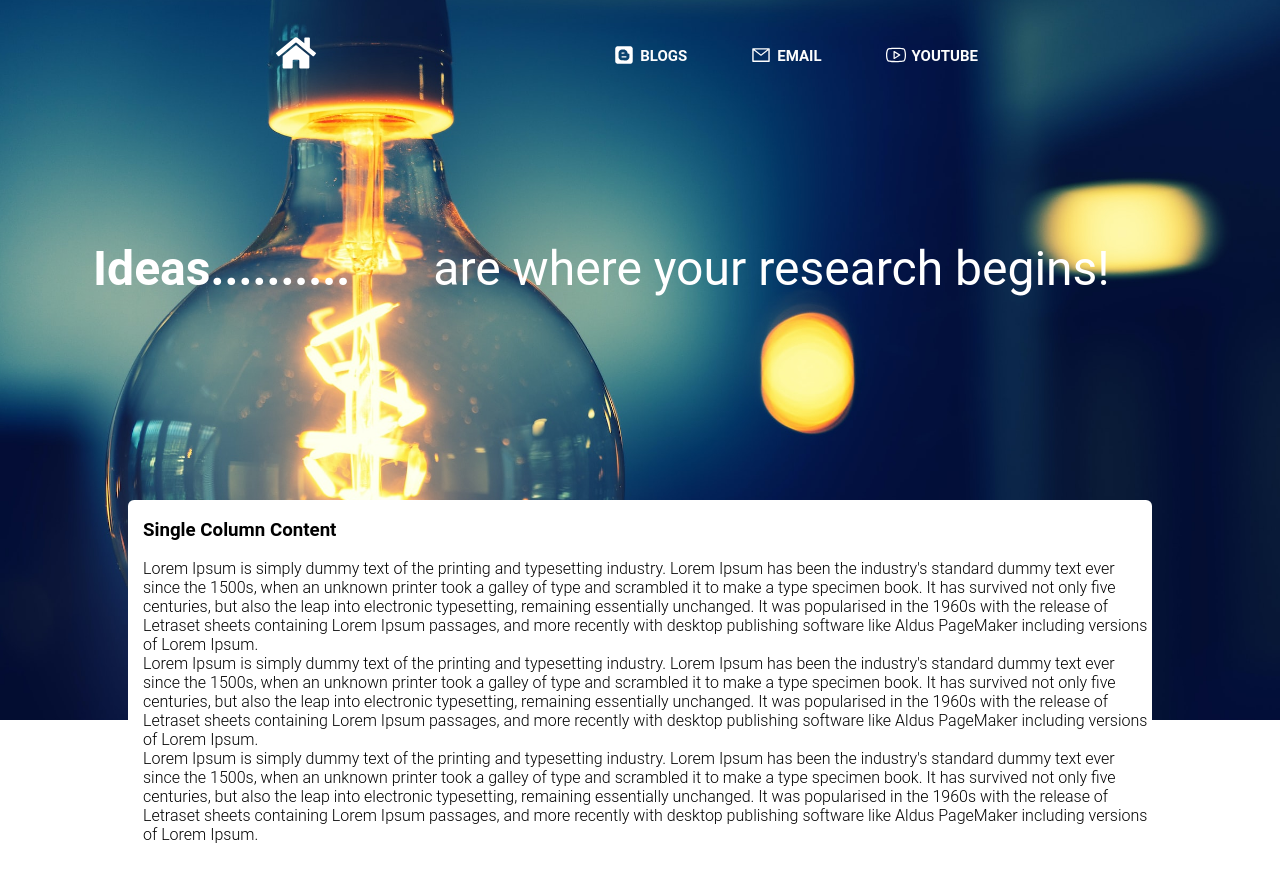
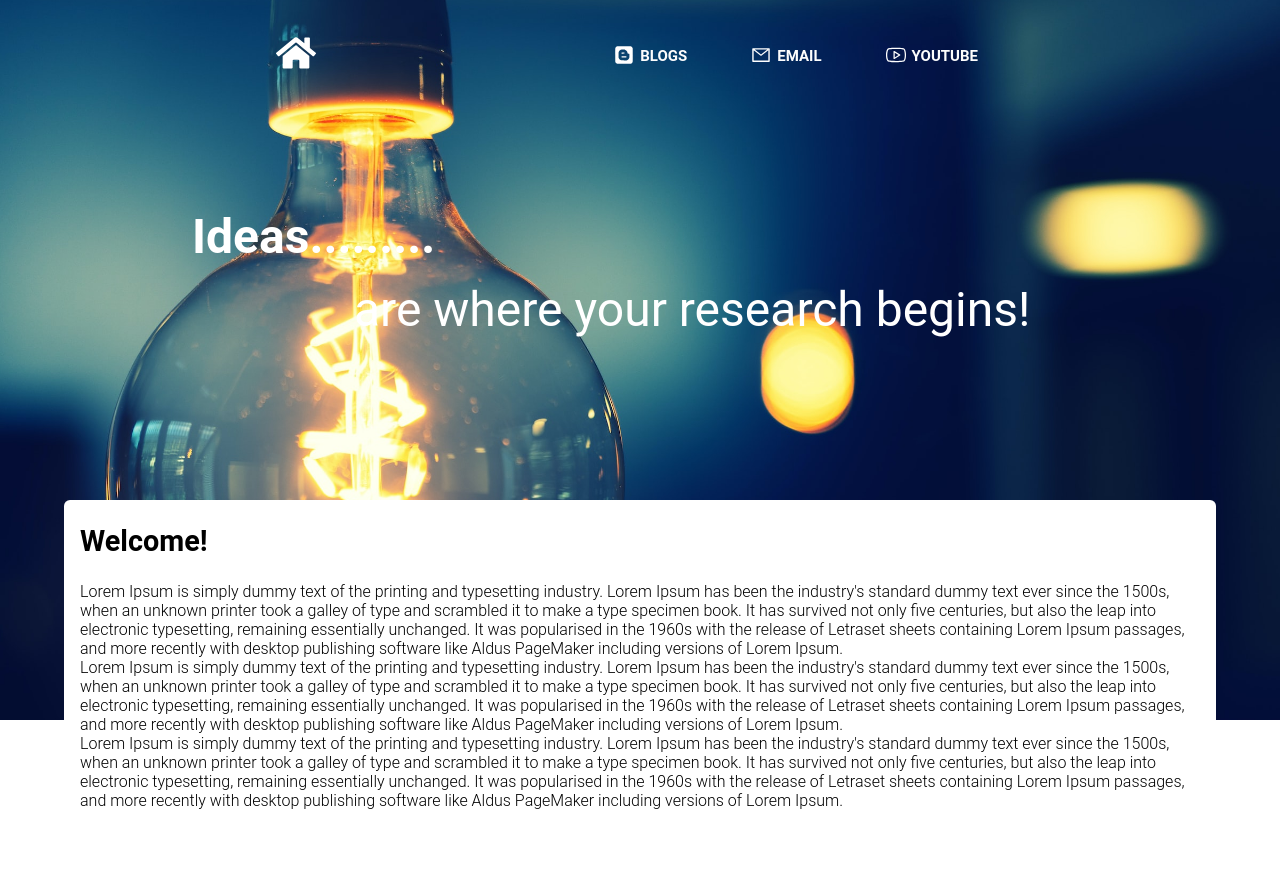
Before and after one commit to webncyber/myresearchcenter, a React (Create React App) app: page / in a window 1280 px wide. Shown: the top 882 px of the page. Built offline with nearby package versions, Linux system fonts and the light colour scheme.

Commit message:
update hero and single col content

```diff
--- a/src/Styles/Layout.scss
+++ b/src/Styles/Layout.scss
@@ -1,6 +1,6 @@
 @import './Images.scss';
-@import '../components/Hero/hero.scss';
-@import '../components/navbar/navbar.scss';
+@import '../components/Hero/style.scss';
+@import '../components/navbar/style.scss';
 
 body{
     font-family: roboto,helvetica,arial,sans-serif;
@@ -21,23 +21,21 @@ body{
 
 }
 
-
 .heading-section{
     width: 100%;
 }
+
 .content-section{
-
     background-color: rgb(255, 255, 255);
     border-radius: 6px;
-    width: 80%;
+    width: 90%;
     position: absolute;
 
     @media screen and (max-width: 660px) {
-        top: 390px;
+        top: 400px;
       }
 
       @media screen and (min-width: 660px) {
         top: 500px;
       }
-
 }
--- a/src/components/Hero/hero.scss
+++ /dev/null
@@ -1,32 +0,0 @@
-
-.hero{
-    border: 0;
-    height: 90vh;
-    margin: 0;
-    display: flex;
-    padding: 0;
-/*     overflow: hidden;
-    position: relative; */
-    max-height: 1000px;
-    align-items: baseline;
-    background-size: cover;
-    background-position: center center;
-
-    h1{
-        width: 50%;
-        text-align: center;
-        color: white;
-        font-weight: bold;
-        font-size: 3rem;
-        margin-left: 10px;
-    }
-    h2{
-        width: 100%;
-        text-align: left;
-        color: white;
-        font-weight: 400;
-        font-size: 3rem;
-        margin-top: 15rem;
-
-    }
-}
--- a/src/components/Hero/index.js
+++ b/src/components/Hero/index.js
@@ -1,14 +1,26 @@
 
-function Hero(props){
+function Hero(props) {
 
     var divImage = {
-        backgroundImage: "url("+props.url+")"
+        backgroundImage: "url(" + props.url + ")"
     }
-    return(
-            <div className="hero" style={divImage}>
-               <h1>{props.headingOne}</h1>
-               <h2>{props.headingTow}</h2>
-             </div>
+    return (
+        <div className="hero" style={divImage}>
+            {props.headingOne && props.headingTwo && (
+                <div>
+                    <div className="title">{props.headingOne}</div>
+                    <div className="sub-title">{props.headingTwo}</div>
+                </div>
+            )
+            }
+
+            {props.headingOne && !props.headingTwo && (
+                <div>
+                    <h1>{props.headingOne}</h1>
+                </div>
+            )
+            }
+        </div>
 
     );
 
--- /dev/null
+++ b/src/components/Hero/style.scss
@@ -0,0 +1,41 @@
+
+.hero{
+    border: 0;
+    height: 90vh;
+    display: flex;
+    padding: 0;
+/*     overflow: hidden;
+    position: relative; */
+    max-height: 1000px;
+    align-items: baseline;
+    background-size: cover;
+    background-position: center center;
+   div:first-child {
+    padding-top: 6.5rem;
+    padding-left: 2rem;
+    width: 100%;
+        h1{
+            width: 95%;
+            padding-top: 3rem;
+            text-align: center;
+            color: white;
+            font-weight: bold;
+            font-size: 3rem;
+        }
+        .title{
+            width: 40%;
+            text-align: center;
+            color: white;
+            font-weight: bold;
+            font-size: 3rem;
+        }
+        .sub-title{
+            width: 80%;
+            text-align: right;
+            color: white;
+            font-weight: 400;
+            font-size: 3rem;
+            padding-top: 1rem;
+        }
+   }
+}
--- a/src/components/navbar/index.js
+++ b/src/components/navbar/index.js
@@ -1,4 +1,4 @@
-import './navbar.scss'
+import './style.scss'
 import { AiOutlineMail } from "react-icons/ai";
 import { FaHome, FaBlogger } from "react-icons/fa";
 import { SlSocialYoutube } from "react-icons/sl";
--- a/src/components/singleColumnContent/index.js
+++ b/src/components/singleColumnContent/index.js
@@ -1,19 +1,12 @@
 
 import Hero from './style.scss'
-function SingleColumnContent(){
+function SingleColumnContent(props){
     return(
         <div className="single-column-content">
-            <h3>Single Column Content</h3>
-            <div>
-            Lorem Ipsum is simply dummy text of the printing and typesetting industry. Lorem Ipsum has been the industry's standard dummy text ever since the 1500s, when an unknown printer took a galley of type and scrambled it to make a type specimen book. It has survived not only five centuries, but also the leap into electronic typesetting, remaining essentially unchanged. It was popularised in the 1960s with the release of Letraset sheets containing Lorem Ipsum passages, and more recently with desktop publishing software like Aldus PageMaker including versions of Lorem Ipsum.
+            <h2>{props.heading}</h2>
+            <div className='content'>
+               {props.content}
             </div>
-            <div>
-            Lorem Ipsum is simply dummy text of the printing and typesetting industry. Lorem Ipsum has been the industry's standard dummy text ever since the 1500s, when an unknown printer took a galley of type and scrambled it to make a type specimen book. It has survived not only five centuries, but also the leap into electronic typesetting, remaining essentially unchanged. It was popularised in the 1960s with the release of Letraset sheets containing Lorem Ipsum passages, and more recently with desktop publishing software like Aldus PageMaker including versions of Lorem Ipsum.
-            </div>
-            <div>
-            Lorem Ipsum is simply dummy text of the printing and typesetting industry. Lorem Ipsum has been the industry's standard dummy text ever since the 1500s, when an unknown printer took a galley of type and scrambled it to make a type specimen book. It has survived not only five centuries, but also the leap into electronic typesetting, remaining essentially unchanged. It was popularised in the 1960s with the release of Letraset sheets containing Lorem Ipsum passages, and more recently with desktop publishing software like Aldus PageMaker including versions of Lorem Ipsum.
-            </div>
-            <br/><br/><br/><br/><br/><br/><br/><br/><br/><br/><br/>
         </div>
     );
 
--- a/src/components/singleColumnContent/style.scss
+++ b/src/components/singleColumnContent/style.scss
@@ -1,5 +1,10 @@
 .single-column-content{
+    padding-left: 1rem;
+    padding-right: 1rem;
+    h2{
+        font-size: 1.8rem;
+    }
+    .content{
 
-    padding-left: 15px;
-
+    }
 }
--- a/src/pages/Home.js
+++ b/src/pages/Home.js
@@ -1,5 +1,5 @@
 import '../Styles/Layout.scss'
-import Hero from '../components/Hero/'
+import Hero from '../components/hero'
 import NavBar from '../components/navbar';
 import homeImagePath from '../Images/bkgHome.jpg'
 import { Helmet } from 'react-helmet';
@@ -18,10 +18,10 @@ function App() {
 
       <div className='heading-section'>
         <NavBar/>
-        <Hero url={homeImagePath} headingOne="Ideas.........." headingTow="are where your research begins!" />
+        <Hero url={homeImagePath} headingOne="Ideas........."  headingTwo="are where your research begins!" />
       </div>
       <div className='content-section'>
-          <SingleColumnContent/>
+          <SingleColumnContent heading="Welcome!" content={GetContent()}/>
       </div>
 
       {/* <Hero url={homeImagePath} headingOne="Ideas.........." headingTow="are where your research begins!" />
@@ -33,4 +33,21 @@ function App() {
   );
 }
 
+function GetContent()
+{
+  return (
+    <span>
+        <div>
+      Lorem Ipsum is simply dummy text of the printing and typesetting industry. Lorem Ipsum has been the industry's standard dummy text ever since the 1500s, when an unknown printer took a galley of type and scrambled it to make a type specimen book. It has survived not only five centuries, but also the leap into electronic typesetting, remaining essentially unchanged. It was popularised in the 1960s with the release of Letraset sheets containing Lorem Ipsum passages, and more recently with desktop publishing software like Aldus PageMaker including versions of Lorem Ipsum.
+      </div>
+      <div>
+      Lorem Ipsum is simply dummy text of the printing and typesetting industry. Lorem Ipsum has been the industry's standard dummy text ever since the 1500s, when an unknown printer took a galley of type and scrambled it to make a type specimen book. It has survived not only five centuries, but also the leap into electronic typesetting, remaining essentially unchanged. It was popularised in the 1960s with the release of Letraset sheets containing Lorem Ipsum passages, and more recently with desktop publishing software like Aldus PageMaker including versions of Lorem Ipsum.
+      </div>
+      <div>
+      Lorem Ipsum is simply dummy text of the printing and typesetting industry. Lorem Ipsum has been the industry's standard dummy text ever since the 1500s, when an unknown printer took a galley of type and scrambled it to make a type specimen book. It has survived not only five centuries, but also the leap into electronic typesetting, remaining essentially unchanged. It was popularised in the 1960s with the release of Letraset sheets containing Lorem Ipsum passages, and more recently with desktop publishing software like Aldus PageMaker including versions of Lorem Ipsum.
+      </div>
+      <br/><br/><br/><br/><br/><br/><br/><br/><br/><br/><br/>
+    </span>
+  );
+}
 export default App;
```
Also changed, not shown: src/components/navbar/style.scss (renamed from src/components/navbar/navbar.scss).
